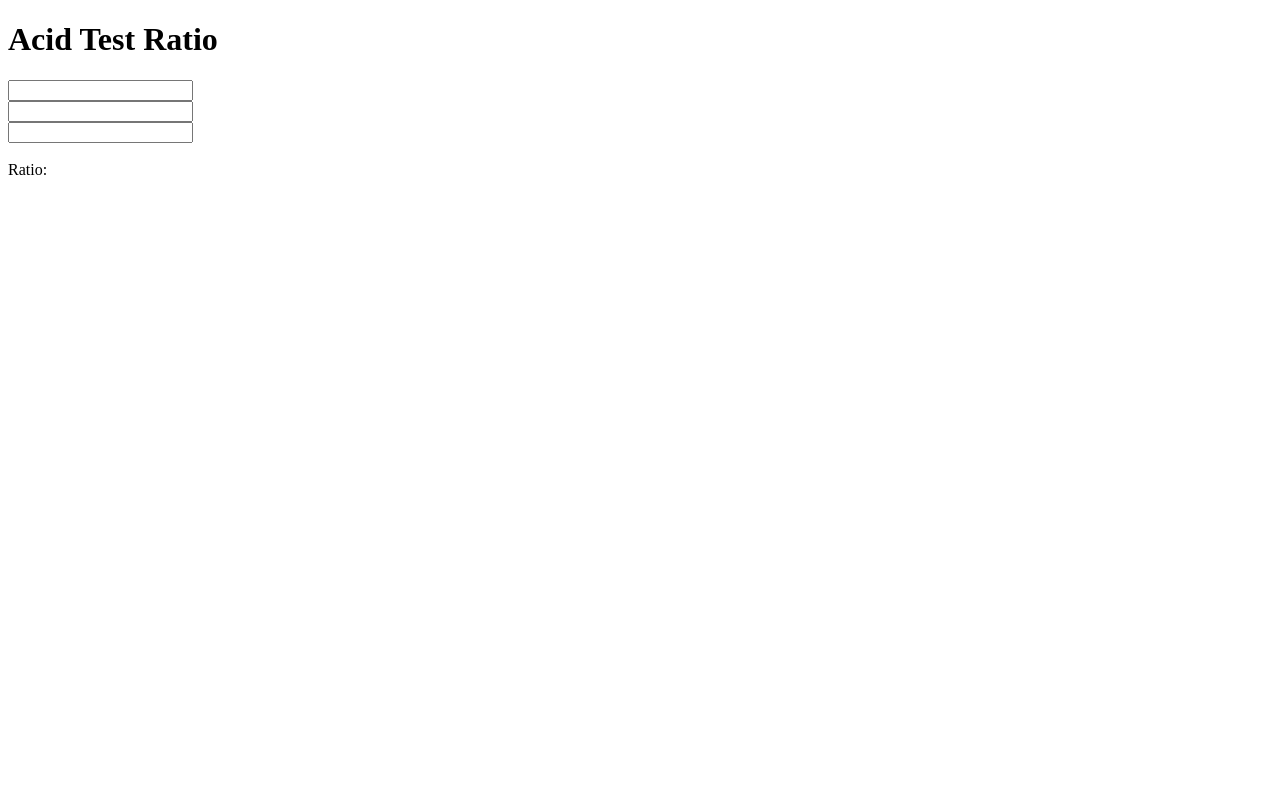
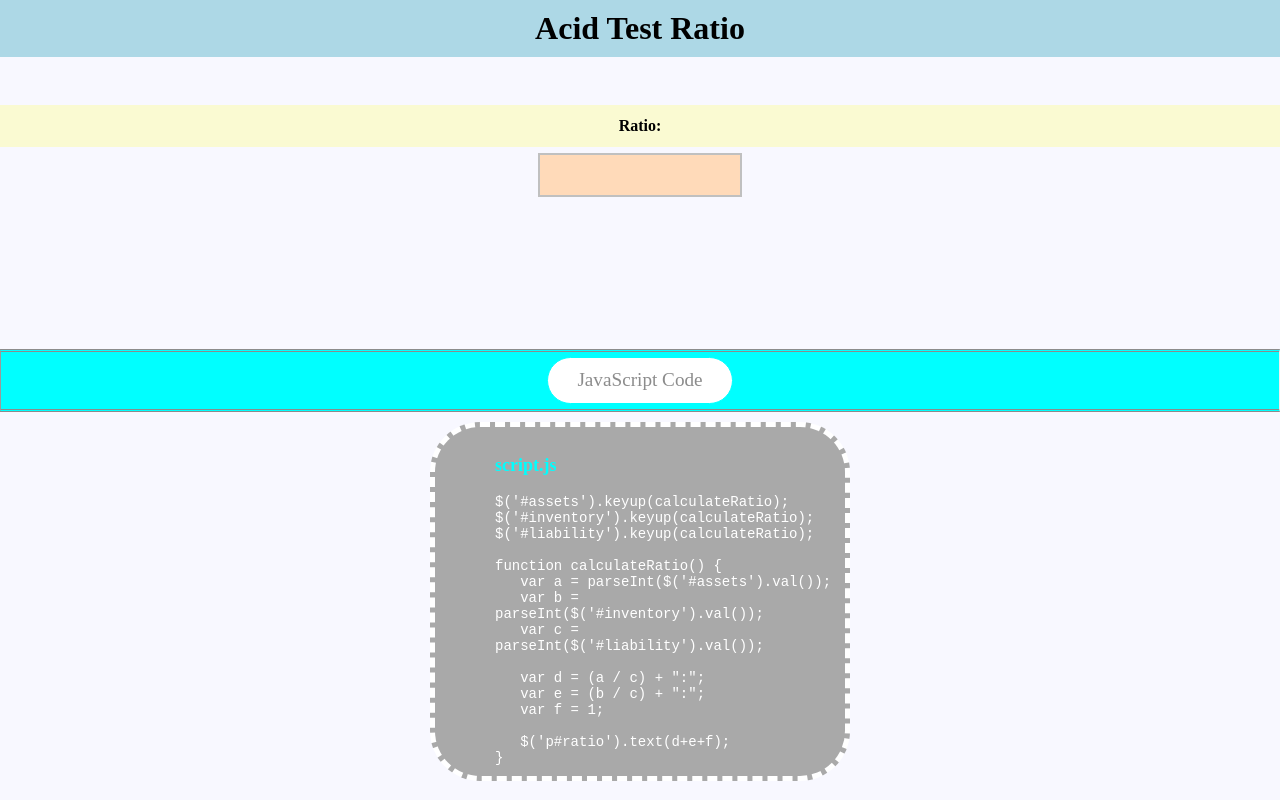
Before and after one commit to mikestratton/calculators, a plain HTML site: page Acid-Test-Ratio/index.html in a window 1280 px wide. Drawn offline with nearby package versions, Linux system fonts and the light colour scheme.

Commit message:
css styling

```diff
--- a/Acid-Test-Ratio/index.html
+++ b/Acid-Test-Ratio/index.html
@@ -4,16 +4,110 @@
 <title>Acid Test(Quick Ratio) Calculator</title>
 <script src="https://ajax.googleapis.com/ajax/libs/jquery/3.1.1/jquery.min.js"></script>
 
+<style>
+body {
+	padding:20px auto;
+	text-align:center;
+	margin:0;
+	background-color:ghostwhite;
+}
+div {
+
+}
+h1 {
+	background-color:lightblue;
+	padding:10px;
+	margin:0 0 20px 0;
+}
+p {
+	background-color:PeachPuff;
+	height:40px; max-width:200px;
+	overflow:auto;
+	border:2px solid silver;
+	text-align:center;
+	margin:0px auto;
+	padding:0;
+}
+h4 {
+	background-color: LightGoldenrodYellow;
+	padding:12px 0;
+	margin:10px 0 -12px 0;
+}
+
+form {
+	background-color: PeachPuff;
+	margin:0;
+	padding:20px 0;
+}
+
+
+hr {
+  padding: 0.3em 0;
+ border-bottom: medium double #8c8c8c;
+  border-top: medium double #8c8c8c;
+  color: #8c8c8c;
+  text-align: center;
+	background:aqua;
+	margin:80px 0 0 0;
+}
+hr:after {
+  content: "JavaScript Code";
+  display: inline-block;
+  position: relative;
+
+  font-size: 1.2em;
+  padding: 0.6em 1.55em;
+  background: #fff;
+border:thin solid aqua;
+	border-radius:50px;
+
+
+}
+.code {
+
+	max-width:350px;
+	text-align:left;
+	margin:10px auto 0 auto;
+	padding: 10px 0 10px 60px;
+	background-color:darkgrey;
+	color: white;
+	font-size:14px;
+	border-radius:50px;
+	border: thick dashed white;
+	}
+.code h3 {
+	color:aqua;
+	font-size:18px;
+	}
+</style>
 </head>
 <body>
 <h1>Acid Test Ratio</h1>
-    <input id="assets" type="text" /><br />
-    <input id="inventory" type="text" /><br />
-    <input id="liability" type="text" /><br />
+<br /><h4>Ratio: </h4><br /><p id="ratio"></p> <br />
 
-    <br />Ratio: <br /><p id="ratio"></p> <br />
+	<br /> <br /> <br />
+<hr>
+<div class="code">
+<h3>script.js</h3>
+<code>
+$('#assets').keyup(calculateRatio); <br>
+$('#inventory').keyup(calculateRatio); <br>
+$('#liability').keyup(calculateRatio); <br>
+<br>
+function calculateRatio() { <br>
+&nbsp;&nbsp;&nbsp;var a = parseInt($('#assets').val()); <br>
+&nbsp;&nbsp;&nbsp;var b = parseInt($('#inventory').val()); <br>
+&nbsp;&nbsp;&nbsp;var c = parseInt($('#liability').val()); <br>
+<br>
+&nbsp;&nbsp;&nbsp;var d = (a / c) + ":"; <br>
+&nbsp;&nbsp;&nbsp;var e = (b / c) + ":"; <br>
+&nbsp;&nbsp;&nbsp;var f = 1; <br>
+<br>
+&nbsp;&nbsp;&nbsp;$('p#ratio').text(d+e+f); <br>
+}
+</code>
+<script type="text/javascript" src="script.js"></script>
+</div>
 
-
-<script type="text/javascript" src="script.js"></script>
 </body>
 </html>
--- a/Acid-Test-Ratio/script.js
+++ b/Acid-Test-Ratio/script.js
@@ -7,8 +7,11 @@ function calculateRatio() {
   var a = parseInt($('#assets').val());
   var b = parseInt($('#inventory').val());
   var c = parseInt($('#liability').val());
+
   var d = (a / c) + ":";
   var e = (b / c) + ":";
   var f = 1;
-   $('p#ratio').text(d+e+f);
+
+  $('p#ratio').text(d+e+f);
+
 }
```
